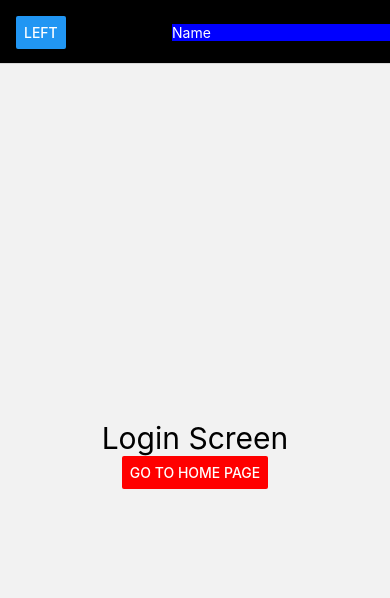
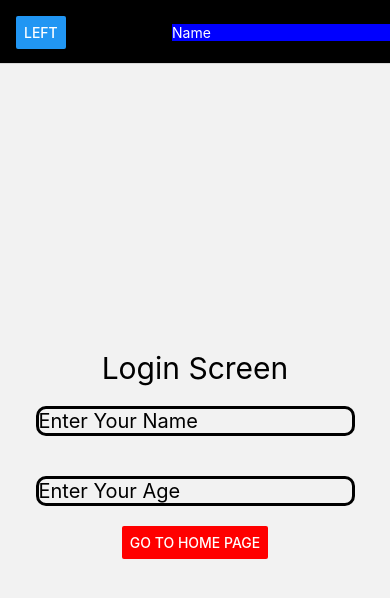
Before and after one commit to ayushvora01/React.Native, a React Native app: screen /Login in a window 390 px wide. Shown: the top 598 px of the page. Built offline with nearby package versions, Linux system fonts and the light colour scheme.

Commit message:
Update Login.js

```diff
--- a/components/Login.js
+++ b/components/Login.js
@@ -1,3 +1,4 @@
+import { useState } from 'react';
 import {
     SafeAreaView,
     ScrollView,
@@ -19,10 +20,20 @@ import {
   } from 'react-native';
 
 export const Login = (props) => {
+  const [name,setName]=useState("");
+  const [age,setAge]=useState("");
     return(
       <View style={{flex:1, justifyContent:'center', alignItems:'center'}}>
         <Text style={{fontSize:30, color:'black'}}>Login Screen</Text>
-        <Button title='Go to Home Page' onPress={()=>props.navigation.navigate("Home")} color={'red'}/>
+        <TextInput placeholder='Enter Your Name'
+        onChangeText={(text)=>setName(text)}
+        style={{fontSize:20,borderRadius:10,borderWidth:3,borderColor:'black',margin:20}}/>
+        <TextInput placeholder='Enter Your Age'
+        onChangeText={(text)=>setAge(text)}
+        style={{fontSize:20,borderRadius:10,borderWidth:3,borderColor:'black',margin:20}}/>
+        <Button title='Go to Home Page'
+        onPress={()=>props.navigation.navigate("Home",{name,age})}
+        color={'red'}/>
       </View>
     )
   }
```
